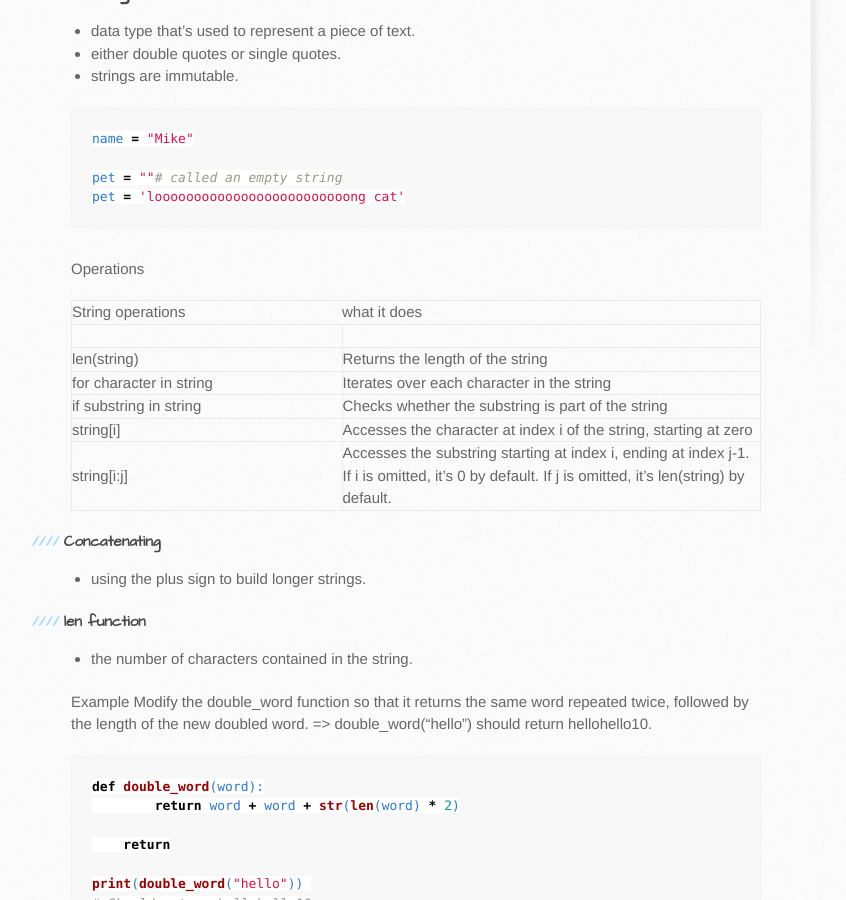
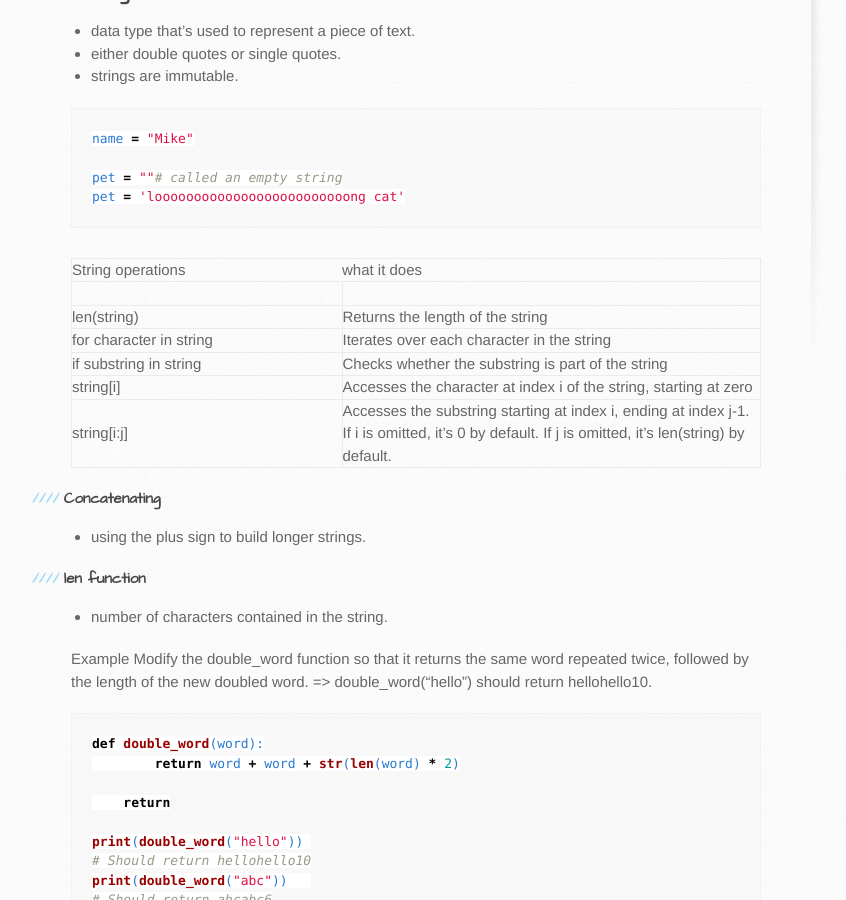
Before and after one commit to trumpfheller/trumpfheller.github.io, a Jekyll site: the page built from python/strings.md, in a window 1280 px wide and 900 px high, scrolled down 375 px. Shown: the whole window, without its empty margins (89-935 px from the left). Built offline with Jekyll 4.4.1, drawn with Linux system fonts in a browser that asks for light colours.

Commit message:
Update strings.md

````diff
--- a/python/strings.md
+++ b/python/strings.md
@@ -19,7 +19,6 @@
 pet = ""# called an empty string
 pet = 'looooooooooooooooooooooooong cat'
 ```
-Operations
 
 | <span style="display: inline-block; width:270px">String operations</span> | what it does
 |:----------------|:--------|
@@ -34,7 +33,7 @@
 - using the plus sign to build longer strings.
 
 #### len function
-- the number of characters contained in the string.
+- number of characters contained in the string.
 
 Example
 Modify the double_word function so that it returns the same word repeated twice, followed by the length of the new doubled word. => double_word("hello") should return hellohello10.
````
